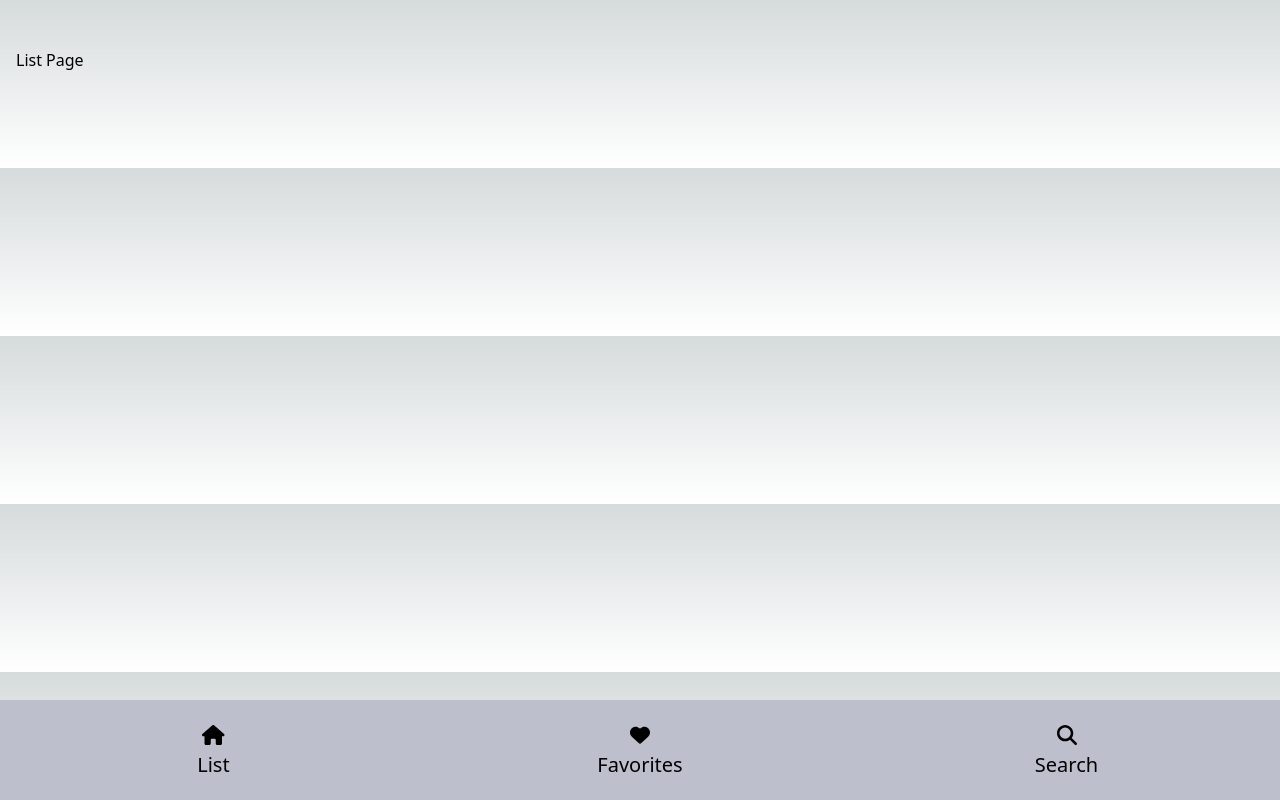
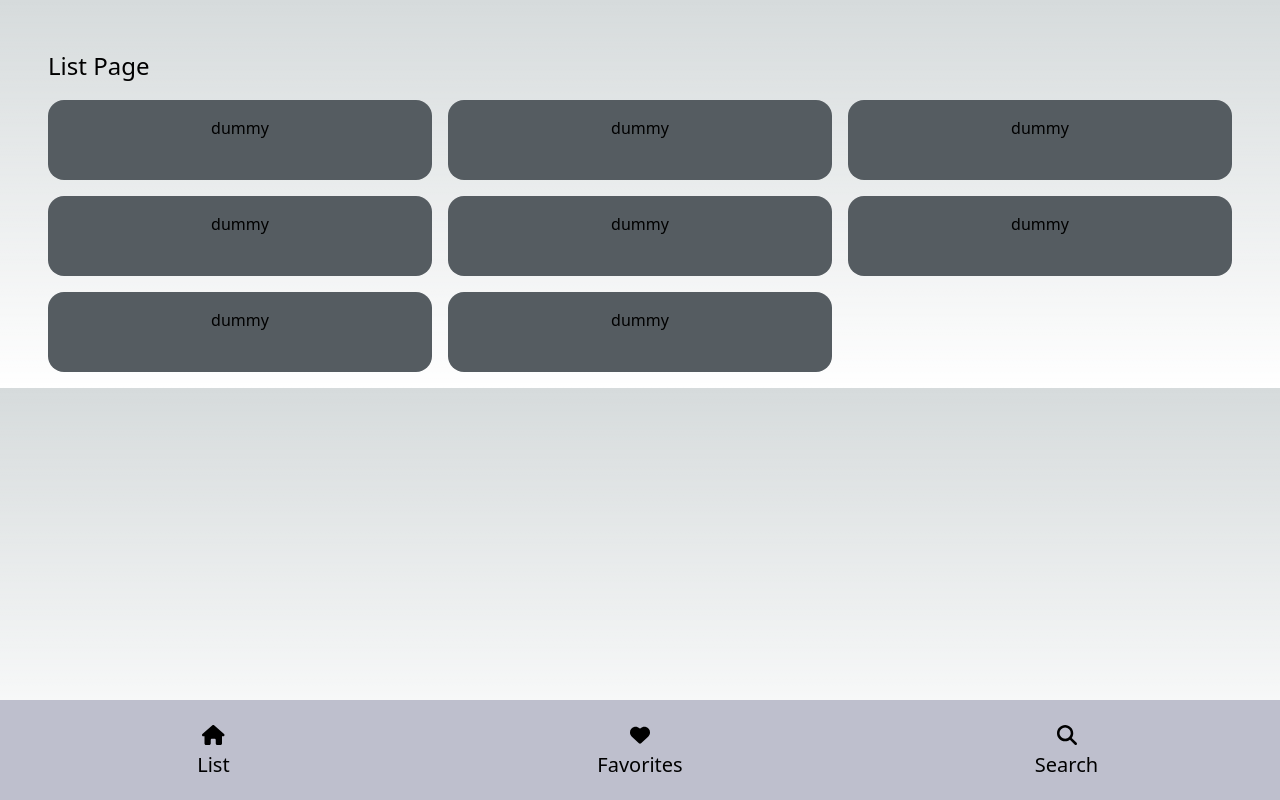
Before and after one commit to vncnttan/MySpotifyArtistList, a Next.js app: page / in a window 1280 px wide. Built offline with nearby package versions, Linux system fonts and the light colour scheme.

Commit message:
progress pagi

```diff
--- /dev/null
+++ b/src/components/card/StockCard.tsx
@@ -0,0 +1,33 @@
+import style from "./card.module.css"
+
+export default function StockCard(){
+    return (
+        <div className={style.cardcontainer}>
+            <StockCardContent/>
+            <StockCardContent/>
+            <StockCardContent/>
+            <StockCardContent/>
+            <StockCardContent/>
+            <StockCardContent/>
+            <StockCardContent/>
+            <StockCardContent/>
+        </div>
+    )
+}
+
+export function StockCardContent(){
+    return (
+        <div className={style.cardcontent}>
+            <h1>dummy</h1> <br />
+            <h1></h1>
+        </div>
+    )
+}
+
+export function FavoriteButton(){
+    return (
+        <div>
+            Click Here
+        </div>
+    )
+}
--- /dev/null
+++ b/src/components/card/card.module.css
@@ -0,0 +1,14 @@
+.cardcontainer{
+    display: grid;
+    grid-template-columns: repeat(3, 1fr);
+    grid-auto-rows: auto;
+    grid-gap: 1rem;
+    margin: 1rem;
+}
+
+.cardcontent{
+    background-color: var(--gray);
+    border-radius: 1rem;
+    text-align: center;
+    padding: 1rem;
+}
--- a/src/components/layout/layout.module.css
+++ b/src/components/layout/layout.module.css
@@ -1,5 +1,5 @@
 .container{
-    bg-color: white;
     padding: 0 1rem;
-    margin: 3rem auto 6rem;
+    margin: 1rem;
+    margin-top: 3rem;
 }
--- /dev/null
+++ b/src/components/title/TitleHeader.tsx
@@ -0,0 +1,9 @@
+import style from "./title.module.css"
+
+interface Props{
+    title ?: String
+}
+
+export default function TitleHeader({...props}:Props){
+    return <h1 className={style.title}>{props.title}</h1>
+}
--- /dev/null
+++ b/src/components/title/title.module.css
@@ -0,0 +1,4 @@
+.title{
+    font-size: 1.5rem;
+    margin: 1rem;
+}
--- a/src/pages/detail.tsx
+++ b/src/pages/detail.tsx
@@ -1,9 +1,10 @@
 import Layout from "@component/components/layout/Layout";
+import Title from "@component/components/title/TitleHeader";
 
 export default function Detail(){
     return (
     <Layout title="Details">
-        <h1>Details</h1>
+        <Title title="Detail Page"/>
     </Layout>
     );
 }
--- a/src/pages/favorites.tsx
+++ b/src/pages/favorites.tsx
@@ -1,9 +1,10 @@
 import Layout from "@component/components/layout/Layout";
+import TitleHeader from "@component/components/title/TitleHeader";
 
 export default function Favorites(){
     return (
     <Layout title="Favorites">
-        <h1>Favorite Page</h1>
+        <TitleHeader title="Favorite Page" />
     </Layout>
     );
 }
--- a/src/pages/index.tsx
+++ b/src/pages/index.tsx
@@ -1,10 +1,13 @@
 import Layout from "@component/components/layout/Layout";
+import TitleHeader from "@component/components/title/TitleHeader";
+import StockCard from "@component/components/card/StockCard";
 
 export default function Home() {
 
   return (
     <Layout title="List Page">
-      <h1>List Page</h1>
+      <TitleHeader title="List Page" />
+      <StockCard />
     </Layout>
   );
 }
--- a/src/pages/search.tsx
+++ b/src/pages/search.tsx
@@ -1,8 +1,10 @@
 import Layout from "@component/components/layout/Layout";
+import TitleHeader from "@component/components/title/TitleHeader";
+
 export default function Search(){
     return (
         <Layout title="investNJoy: Search">
-            <h1>Search Page</h1>
+            <TitleHeader title="Search Page"/>
         </Layout>
     );
 }
--- a/src/styles/globals.css
+++ b/src/styles/globals.css
@@ -22,6 +22,7 @@
 
 body {
   color: rgb(var(--foreground-rgb));
+  font-family: system-ui, -apple-system, BlinkMacSystemFont, 'Segoe UI', Roboto, Oxygen, Ubuntu, Cantarell, 'Open Sans', 'Helvetica Neue', sans-serif;
   background: linear-gradient(
       to bottom,
       transparent,
```
